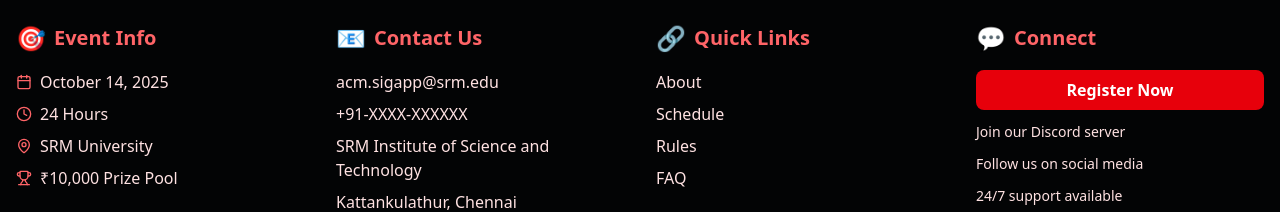
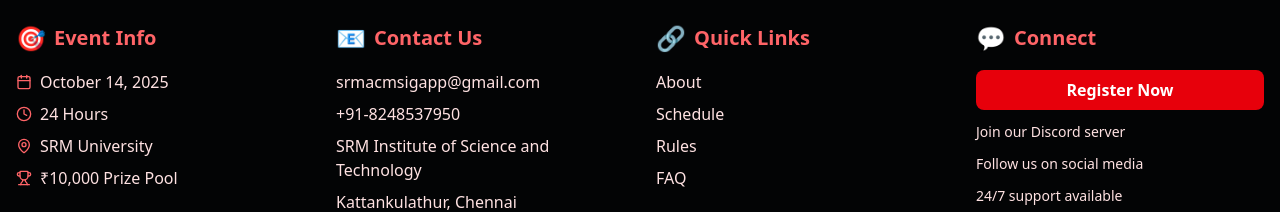
Before and after one commit to Nox-Invicte/acm-escape-room, a Next.js app: page / in a window 1280 px wide. Shown: the part 4404-4616 px from the top of the page. Built offline with nearby package versions, Linux system fonts and the light colour scheme.

Commit message:
Contacts Updated

```diff
--- a/src/app/page.tsx
+++ b/src/app/page.tsx
@@ -836,8 +836,8 @@ export default function Home() {
                 Contact Us
               </h3>
               <div className="space-y-2 text-red-100">
-                <p>acm.sigapp@srm.edu</p>
-                <p>+91-XXXX-XXXXXX</p>
+                <p>srmacmsigapp@gmail.com</p>
+                <p>+91-8248537950</p>
                 <p>SRM Institute of Science and Technology</p>
                 <p>Kattankulathur, Chennai</p>
               </div>
```
